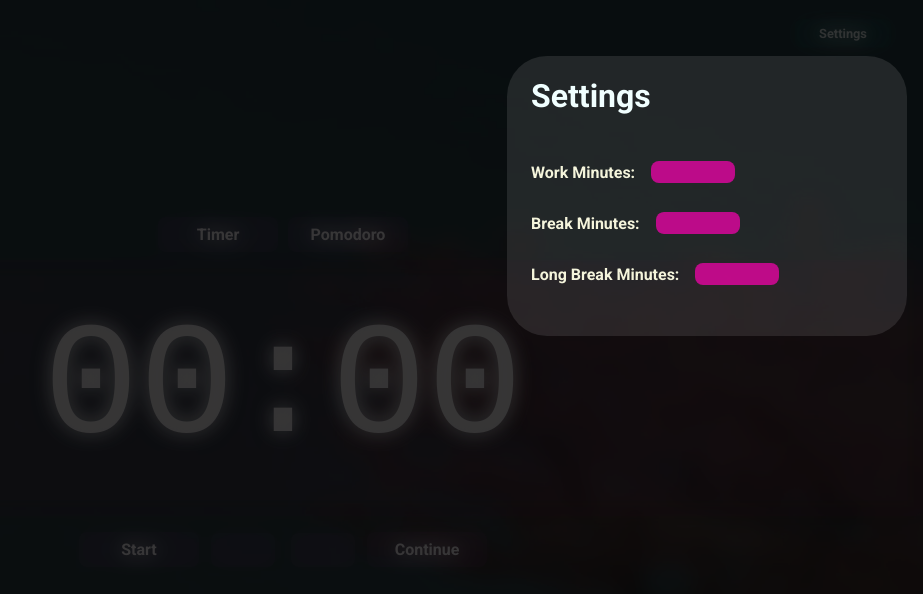
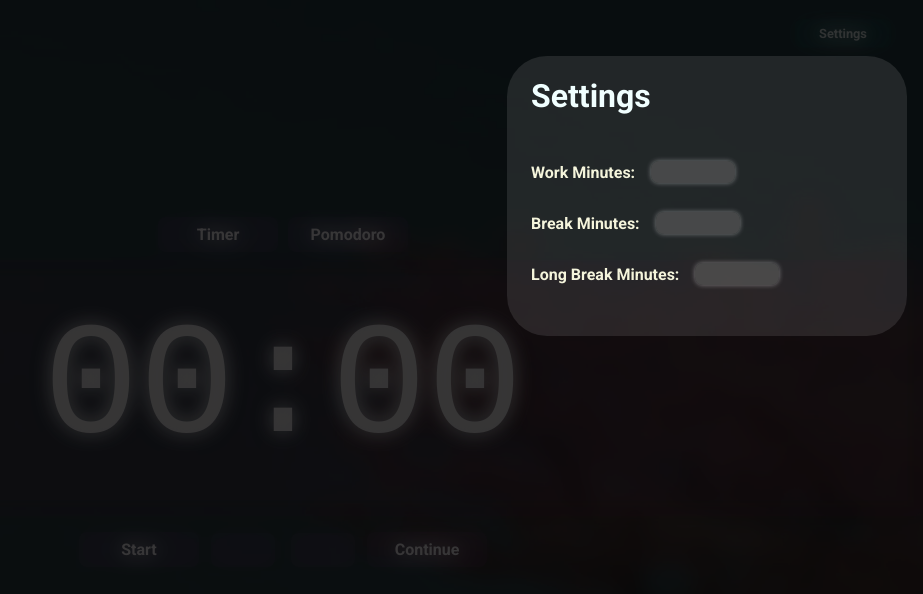
Before and after one commit to tanmayanandb/pomotimer, a plain HTML site: page index.html in a window 1280 px wide. Both pictures are taken after a click on the button "Settings". Shown: the whole page, without its empty margins (357-1280 px from the left). Drawn offline with Linux system fonts and the light colour scheme.

Commit message:
Changed settings input to grey

```diff
--- a/style.css
+++ b/style.css
@@ -298,10 +298,12 @@ body, html {
     font-family: monospace;
     font-size: 2rem;
 
-    background-color: rgba(255, 0, 179, 0.699);
+    background-color: rgba(88, 88, 88, 0.699);
     outline: none;
     border: none;
     border-radius: 1rem;
+
+    box-shadow: 0px 0px 5px 0px rgb(255, 255, 255, 0.4);
 
     color: white;
 
```
